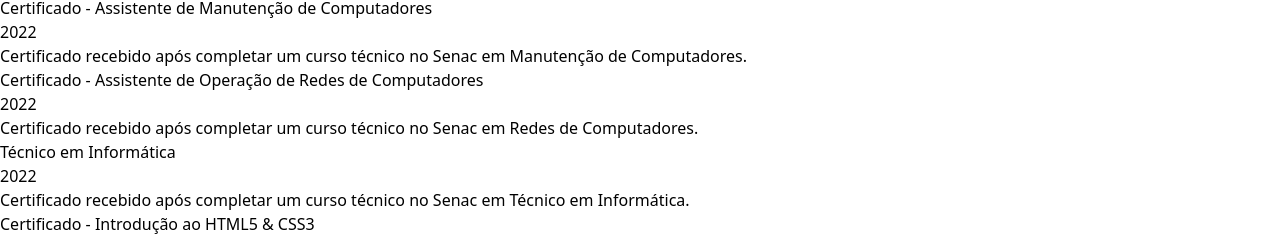
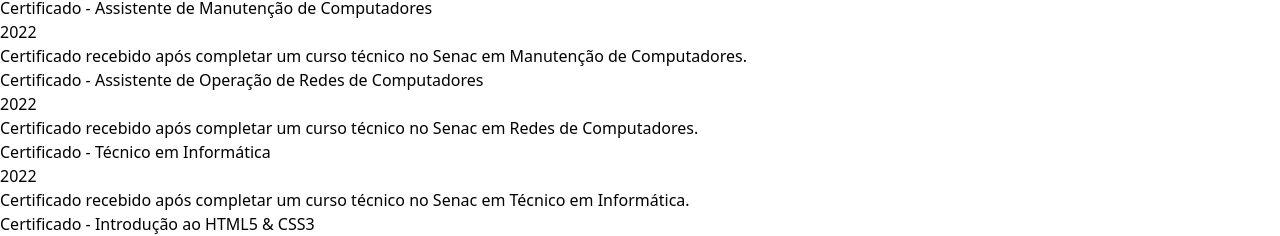
Before and after one commit to DaniLEP/Portif-lio_Danilo_Manzoli, a React (Vite) app: page /about in a window 1280 px wide. Shown: the part 3337-3573 px from the top of the page. Built offline with nearby package versions, Linux system fonts and the light colour scheme.

Commit message:
ft: Structuring route paths

```diff
--- a/src/components/About.jsx
+++ b/src/components/About.jsx
@@ -124,7 +124,7 @@
         <AwardsPage />
       </section>
 
-      <hr style={{ background: 'black' }} />
+      <hr   />
 
       {/* Seção Projetos */}
       <section>
--- a/src/components/Award.jsx
+++ b/src/components/Award.jsx
@@ -18,7 +18,7 @@
       description: 'Certificado recebido após completar um curso técnico no Senac em Redes de Computadores.',
     },
     {
-      title: 'Técnico em Informática',
+      title: 'Certificado - Técnico em Informática',
       year: 2022,
       description: 'Certificado recebido após completar um curso técnico no Senac em Técnico em Informática.',
     },
@@ -60,7 +60,7 @@
   ];
 
   return (
-    <section className="py-16 bg-[#f0f0f0f0] text-gray-800">
+    <section id='awards' className="py-16 bg-[#f0f0f0f0] text-gray-800">
       <div className="container mx-auto text-center px-4">
         <h2 className="text-3xl sm:text-4xl text-[#696969] md:text-5xl font-bold mb-8">Certificados e Reconhecimentos</h2>
         <div className="grid grid-cols-1 sm:grid-cols-2 lg:grid-cols-3 gap-6 sm:gap-8 cursor-pointer">
--- a/src/components/Contact.jsx
+++ b/src/components/Contact.jsx
@@ -2,7 +2,7 @@
 
 const GoogleForm = () => {
   return (
-    <div className="container h-100 p-4">
+    <div  id='contact' className="container h-100 p-4">
       <div className="flex justify-center">
       <iframe src="https://docs.google.com/forms/d/e/1FAIpQLSfVcUY9kfWv1YS19d29zRph0K03xTHlBwQwEKanWHlSwNxTsw/viewform?embedded=true"
       width="640"
```
Also changed, not shown: src/main.jsx (+6 -1 lines).
